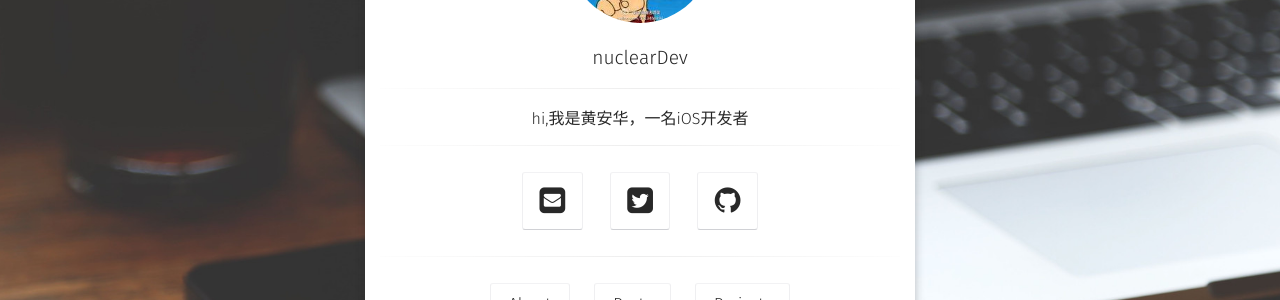
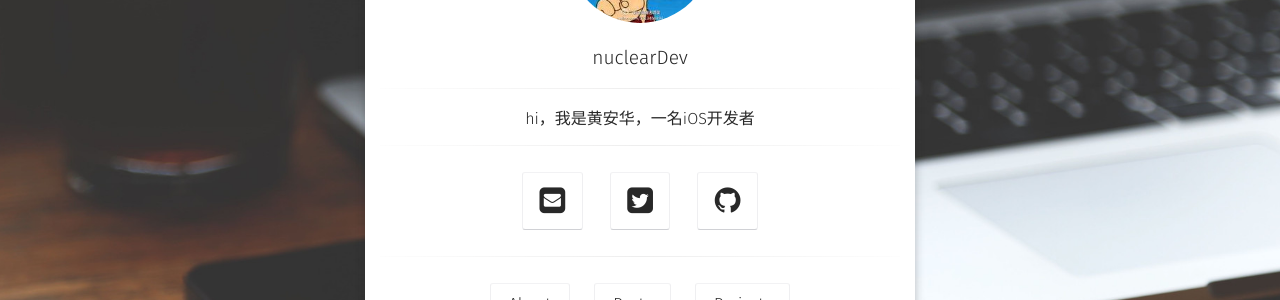
Before and after one commit to nuclearDev/nuclearDev.github.io, a Jekyll site: the page built from index.html, in a window 1280 px wide. Shown: the part 350-650 px from the top of the page. Built offline with Jekyll 4.4.1, drawn with Linux system fonts in a browser that asks for light colours; some web fonts are replaced.

```diff
--- a/_config.yml
+++ b/_config.yml
@@ -1,7 +1,7 @@
 # Site
 title:              nuclearDev
-bio:                'hi,我是黄安华，一名iOS开发者'
-description:        "hi,我是黄安华，一名iOS开发者"
+bio:                'hi，我是黄安华，一名iOS开发者'
+description:        "hi，我是黄安华，一名iOS开发者"
 reading_time:       true
 words_per_minute:   200
 logo:               'assets/img/mylogo.jpg'
```
